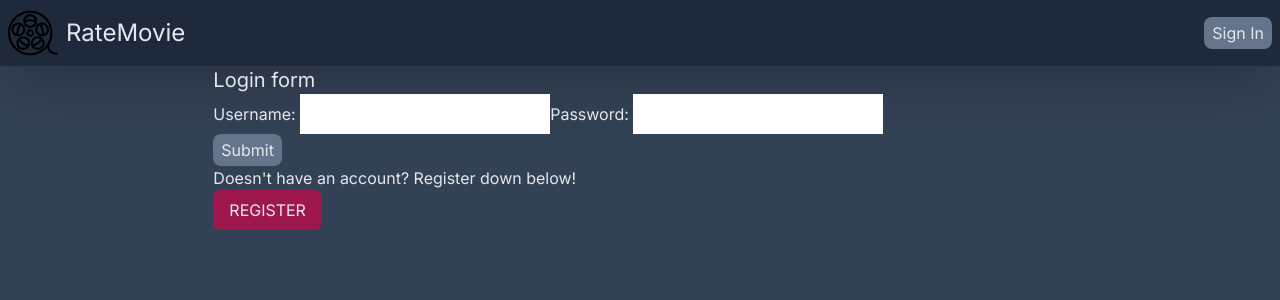
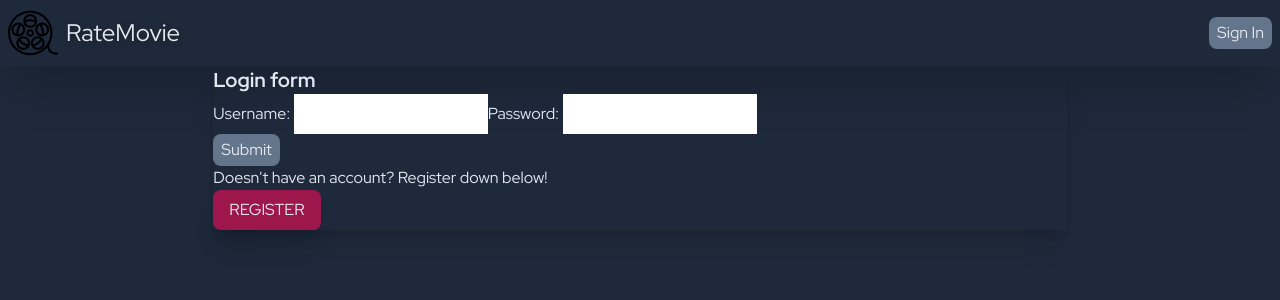
Before and after one commit to UniversityOfGdanskProjects/RateMovie-App, a Next.js app: page /login in a window 1280 px wide. Shown: the top 300 px of the page. Built offline with nearby package versions, Linux system fonts and the light colour scheme.

Commit message:
Update single movie page with actors, trailers, and image gallery

```diff
--- a/app/layout.js
+++ b/app/layout.js
@@ -1,9 +1,9 @@
-import { Inter } from 'next/font/google'
+import { Red_Hat_Display } from 'next/font/google'
 import '../styles/globals.scss'
 import Nav from '@/components/Nav'
 import { UserContextProvider } from '@/context/userContextProvider'
 
-const inter = Inter({ subsets: ['latin'] })
+const red_hat = Red_Hat_Display({ subsets: ['latin'] })
 
 export const metadata = {
   title: 'MovieRate',
@@ -13,7 +13,7 @@ export const metadata = {
 export default function RootLayout({ children }) {
   return (
     <html lang="en">
-      <body className={`${inter.className} bg-slate-700 text-slate-200`}>
+      <body className={`${red_hat.className} bg-slate-800 text-slate-200`}>
         <UserContextProvider>
           <Nav/>
           {children}
--- a/app/movie/[id]/page.js
+++ b/app/movie/[id]/page.js
@@ -2,6 +2,9 @@
 import React, { useState, useEffect } from 'react';
 import RateCard from '@/components/RateCard';
 import { TbStar } from "react-icons/tb";
+import MovieDetails from '@/components/MovieDetails';
+import MovieGallery from '@/components/MovieGallery';
+import MovieTrailer from '@/components/MovieTrailer';
 
 export default function MovieDetailsPage({ params }) {
   const { id } = params;
@@ -73,10 +76,15 @@ export default function MovieDetailsPage({ params }) {
                 ))}</p>
                 <h2 className='text-slate-400 font-bold'>{movie.tagline}</h2>
                 <p className=''>{movie.overview}</p>
-                <p>{movie.release_date} | ({movie.original_language})</p>
             </div>
             <RateCard movieId={ id }/>
           </div>
+          <MovieDetails movie={movie}/>
+          <div className='movie-gallery-trailer'>
+            <MovieTrailer movie={movie}/>
+            <MovieGallery movie={movie}/>
+          </div>
+
         </section>
       ) : <section>{errorMsg}</section>}
     </>
--- a/app/profile/page.js
+++ b/app/profile/page.js
@@ -4,6 +4,6 @@ import React from 'react'
 
 export default function ProfilePage() {
   return (
-    <div>Profile Page</div>
+    <section className='bg-pink-800'>profile page</section>
   )
 }
--- a/components/MovieCard.jsx
+++ b/components/MovieCard.jsx
@@ -1,16 +1,22 @@
-import React from 'react'
-import Image from 'next/image'
-import Link from "next/link";
+import React from 'react';
+import Image from 'next/image';
+import Link from 'next/link';
+import { TbStar } from "react-icons/tb";
 
-export default function MovieCard({movie}) {
-  const url = movie.poster_path
+export default function MovieCard({ movie, isPersonal }) {
+  const url = movie.poster_path;
+
   return (
-    <Link href={`/movie/${movie.id}`}>
-      <div>
-        <img src={url} width={200}></img>
-        <p>{movie.title}</p>
-        <p>rating: {movie.rating_avg.toFixed(2)}</p>
-      </div>
-    </Link>
-  )
+    <div className='movie-card'>
+      <Link href={`/movie/${movie.id}`}>
+        <div className='image-container'>
+          <img src={url} alt={movie.title} layout='fill' objectFit='cover' />
+          <div className='overlay'>
+            <p className='title'>{movie.title}</p>
+            { !isPersonal && <p className='rating'><TbStar className='star'/>{movie.rating_avg.toFixed(2)}</p>}
+          </div>
+        </div>
+      </Link>
+    </div>
+  );
 }
--- /dev/null
+++ b/components/MovieGallery.jsx
@@ -0,0 +1,27 @@
+import React, { useEffect, useState } from 'react';
+import Gallery from 'react-image-gallery';
+import 'react-image-gallery/styles/css/image-gallery.css';
+
+export default function MovieGallery({ movie }) {
+    const [images, setImages] = useState(null)
+
+    useEffect(() => {
+        if (movie.images) {
+            const newImages = movie.images.map(image => ({
+                original: image,
+              }));
+            setImages(newImages)
+        }
+    }, [movie])
+
+    return (
+        <div className='movie-gallery px-12'>
+            <h2 className='pb-4'>Movie Gallery</h2>
+            {images ? (
+                <Gallery items={images} />
+            ) : (
+                <p>No images available</p>
+            )}
+        </div>
+    );
+}
--- a/components/MovieList.jsx
+++ b/components/MovieList.jsx
@@ -2,10 +2,10 @@ import React from 'react'
 import MovieCard from './MovieCard'
 
 
-export default function MovieList({movies}) {
+export default function MovieList({movies, isPersonal}) {
   return (
-    <div>
-      {movies.map(movie => <MovieCard movie={movie} key={movie.id}/>)}
+    <div className='movie-list'>
+      {movies.map(movie => <MovieCard isPersonal={isPersonal} movie={movie} key={movie.id}/>)}
     </div>
     // <div>MovieList</div>
   )
--- /dev/null
+++ b/components/MovieTrailer.jsx
@@ -0,0 +1,39 @@
+import React, { useState } from 'react';
+import YouTube from 'react-youtube';
+
+export default function MovieTrailer({ movie }) {
+  const [trailerKey, setTrailerKey] = useState('');
+
+  const playTrailer = (key) => {
+    setTrailerKey(key);
+  };
+
+  const closeTrailer = () => {
+    setTrailerKey('');
+  };
+
+  return (
+    <div className='movie-trailer'>
+      <h2 className='pb-4'>Trailers</h2>
+      {trailerKey && (
+        <div className="overlay">
+          <div className="video-container">
+            <button className="big-btn absolute right-2 top-2" onClick={closeTrailer}>
+                Close
+            </button>
+            <YouTube videoId={trailerKey} opts={{ width: '800', height: '500' }} />
+          </div>
+        </div>
+      )}
+
+      <div className="trailer-list">
+        {movie && movie.trailers &&
+          Object.keys(movie.trailers).map((key) => (
+            <button key={key} className="big-btn" onClick={() => playTrailer(movie.trailers[key])}>
+              Play Trailer {parseInt(key) + 1}
+            </button>
+          ))}
+      </div>
+    </div>
+  );
+}
--- a/package.json
+++ b/package.json
@@ -9,6 +9,7 @@
     "lint": "next lint"
   },
   "dependencies": {
+    "@next/font": "^14.0.4",
     "dotenv": "^16.3.1",
     "formik": "^2.4.5",
     "next": "14.0.4",
@@ -16,7 +17,9 @@
     "react": "^18",
     "react-dom": "^18",
     "react-icons": "^5.0.1",
+    "react-image-gallery": "^1.3.0",
     "react-stars": "^2.2.5",
+    "react-youtube": "^10.1.0",
     "sass": "^1.69.7",
     "yup": "^1.3.3"
   },
--- a/styles/globals.scss
+++ b/styles/globals.scss
@@ -7,22 +7,26 @@
 @layer base {
     h1 {
       @apply text-2xl;
+      text-shadow: 2px 2px 4px rgba(32, 29, 29, 0.5);
     }
     h2 {
-      @apply text-xl;
+      @apply text-xl font-bold;
+    }
+    span {
+      @apply font-bold text-slate-200;
     }
     .small-btn {
       @apply bg-slate-500 hover:bg-slate-600 text-slate-200 py-1 px-2 rounded-lg;
     }
     .big-btn {
-      @apply bg-pink-800 hover:bg-pink-900 py-2 px-4 rounded-lg;
+      @apply bg-pink-800 hover:bg-pink-900 py-2 px-4 rounded-lg shadow-xl;
     }
     .review-btn {
       @apply bg-slate-500 hover:bg-slate-600 border-2 border-slate-400 rounded-lg flex items-center gap-2 text-xl cursor-pointer py-2 px-6;
     }
 
     section {
-      @apply m-auto sm:w-full md:w-full lg:w-3/4 xl:w-2/3;
+      @apply m-auto sm:w-full md:w-full lg:w-3/4 xl:w-2/3 shadow-xl;
     }
     .title {
       @apply text-5xl font-bold;
@@ -37,11 +41,6 @@
     .char-counter {
       @apply text-slate-400 text-sm;
     }
-    // .error-text {
-    //   background-color: green;
-    //   width: 70%;
-    //   word-wrap: break-word;
-    // }
 
     .movie-container {
       padding: 0 3rem;
@@ -55,28 +54,22 @@
         flex: 2;
       }
     }
-    // .poster{
-    //   width: 100%;
-    //   height: auto;
-    //   object-fit: cover;
-    // }
     .backdrop {
       width: 100%;
       height: 100%;
       object-fit: cover;
+      z-index: -1;
     }
     .backdrop-gradient {
-      @apply bg-gradient-to-t from-slate-700 from-5% to-60%
-    }
-
-    .backdrop-gradient {
+      @apply bg-gradient-to-t from-slate-800 from-5% to-70%;
+      z-index: 1;
       position: absolute;
       top: 0;
       left: 0;
       width: 100%;
       height: 100%;
-      // background: linear-gradient(rgba(245, 246, 252, 0.52), rgba(117, 19, 93, 0.73));
     }
+
 
     .backdrop-rating {
       z-index: 5;
@@ -97,7 +90,6 @@
 
       }
     }
-
     .backdrop-info {
       position: absolute;
       z-index: 2;
@@ -112,4 +104,154 @@
       position: relative;
     }
 
+    .movie-details {
+      padding: 1rem 3rem;
+      display: grid;
+      grid-template-columns: 2fr 5fr;
+
+      .crew {
+        display: grid;
+        column-gap: 0.5rem;
+        grid-template-columns: repeat(6, 1fr);
+
+        .person-card {
+          position: relative;
+
+          img {
+            width: 100%;
+            height: auto;
+            display: block;
+          }
+          p {
+            text-align: center;
+            margin: 0.5rem 0;
+          }
+
+          .role-overlay {
+            position: absolute;
+            top: 0;
+            left: 0;
+            width: 100%;
+            height: 100%;
+            background: rgba(0, 0, 0, 0.8);
+            color: #fff;
+            display: flex;
+            flex-direction: column;
+            justify-content: center;
+            align-items: center;
+            opacity: 0;
+            transition: opacity 0.3s ease;
+
+            p {
+              text-align: center;
+              margin: 0.5rem;
+            }
+          }
+
+          &:hover {
+            .role-overlay {
+              cursor: pointer;
+              opacity: 1;
+            }
+          }
+        }
+      }
+    }
+
+    .movie-list {
+      display: grid;
+      grid-template-columns: repeat(5, 1fr);
+      gap: 0.5rem;
+      .movie-card {
+        position: relative;
+
+        .image-container {
+          position: relative;
+          overflow: hidden;
+          cursor: pointer;
+
+          &:hover {
+            .overlay {
+              opacity: 1;
+            }
+          }
+
+          .overlay {
+            padding: 0.5rem;
+            position: absolute;
+            top: 0;
+            left: 0;
+            width: 100%;
+            height: 100%;
+            background: rgba(0, 0, 0, 0.7);
+            color: #fff;
+            display: flex;
+            flex-direction: column;
+            align-items: center;
+            justify-content: center;
+            opacity: 0;
+            transition: opacity 0.3s ease-in-out;
+
+            .title {
+              text-align: center;
+              font-size: 1rem;
+              font-weight: bold;
+              margin-bottom: 0.5rem;
+            }
+
+            .rating {
+              // background-color: red;
+              font-size: 1.1rem;
+              display: flex;
+              justify-content: center;
+              align-items: center;
+              gap: 0.4rem;
+              .star {
+                font-size: 1.5rem;
+              }
+            }
+          }
+        }
+      }
+    }
+
+    .movie-gallery-trailer {
+      display: grid;
+      grid-template-columns: 1fr 3fr;
+      column-gap: 1rem;
+      padding: 0 3rem 3rem 3rem;
+      .movie-gallery {
+        margin: 0;
+        padding: 0;
+      }
+
+      .movie-trailer {
+        .overlay {
+          position: fixed;
+          top: 0;
+          left: 0;
+          width: 100%;
+          height: 100%;
+          background: rgba(0, 0, 0, 0.7);
+          display: flex;
+          align-items: center;
+          justify-content: center;
+          z-index: 999;
+
+          .video-container {
+            position: relative;
+
+          }
+        }
+
+        .trailer-list {
+          padding: 0;
+          display: flex;
+          flex-direction: column;
+          gap: 1rem;
+
+        }
+      }
+  }
+
 }
```
Also changed, not shown: app/page.js (+19 -20 lines), components/MovieDetails.jsx (+56 -0 lines), 1 other file (tests, documents, lock files or other folders).
